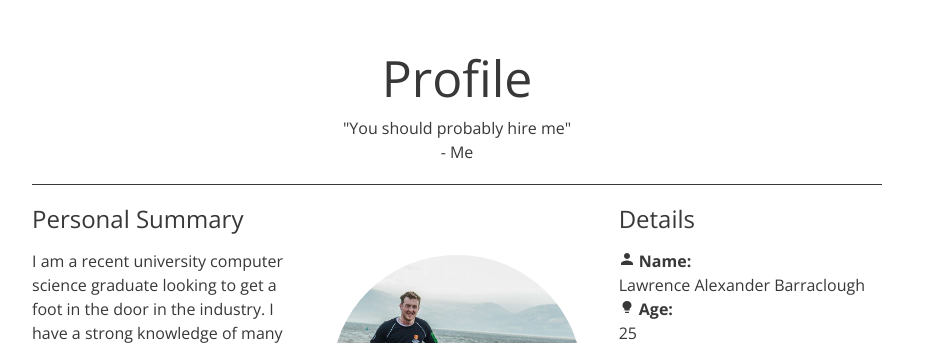
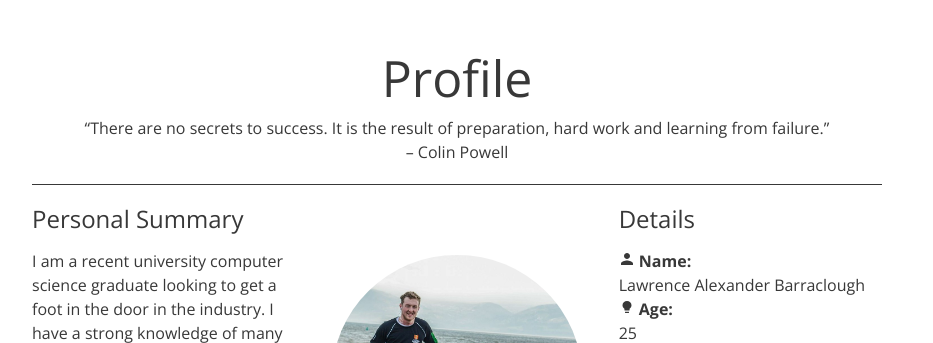
Before and after one commit to LifelessLoz/LifelessLoz, a plain HTML site: page index.html in a window 1280 px wide. Shown: the part 802-1145 px from the top of the page, without its empty margins (208-1141 px from the left). Drawn offline with nearby package versions, Linux system fonts and the light colour scheme.

Commit message:
Add files via upload
Changed a quote

```diff
--- a/index.html
+++ b/index.html
@@ -43,7 +43,7 @@
     <div id="profile_page">
       <div id="profile" class="container">
         <h2>Profile</h2>
-        <p id="heading">"You should probably hire me" <br>- Me</p>
+        <p id="heading">“There are no secrets to success. It is the result of preparation, hard work and learning from failure.”<br>– Colin Powell</p>
         <div class="row">
           <div id="maintext" class="col-md-4">
             <h4>Personal Summary</h4>
```
